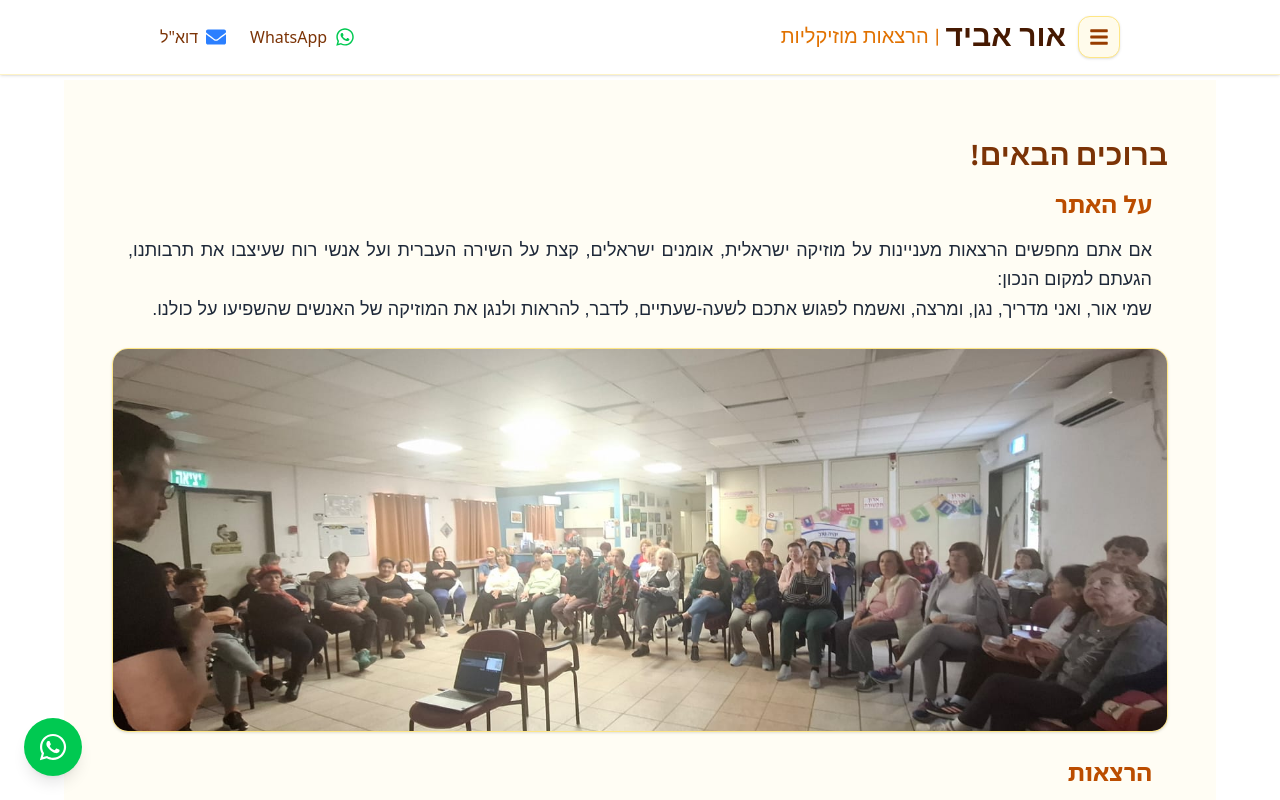
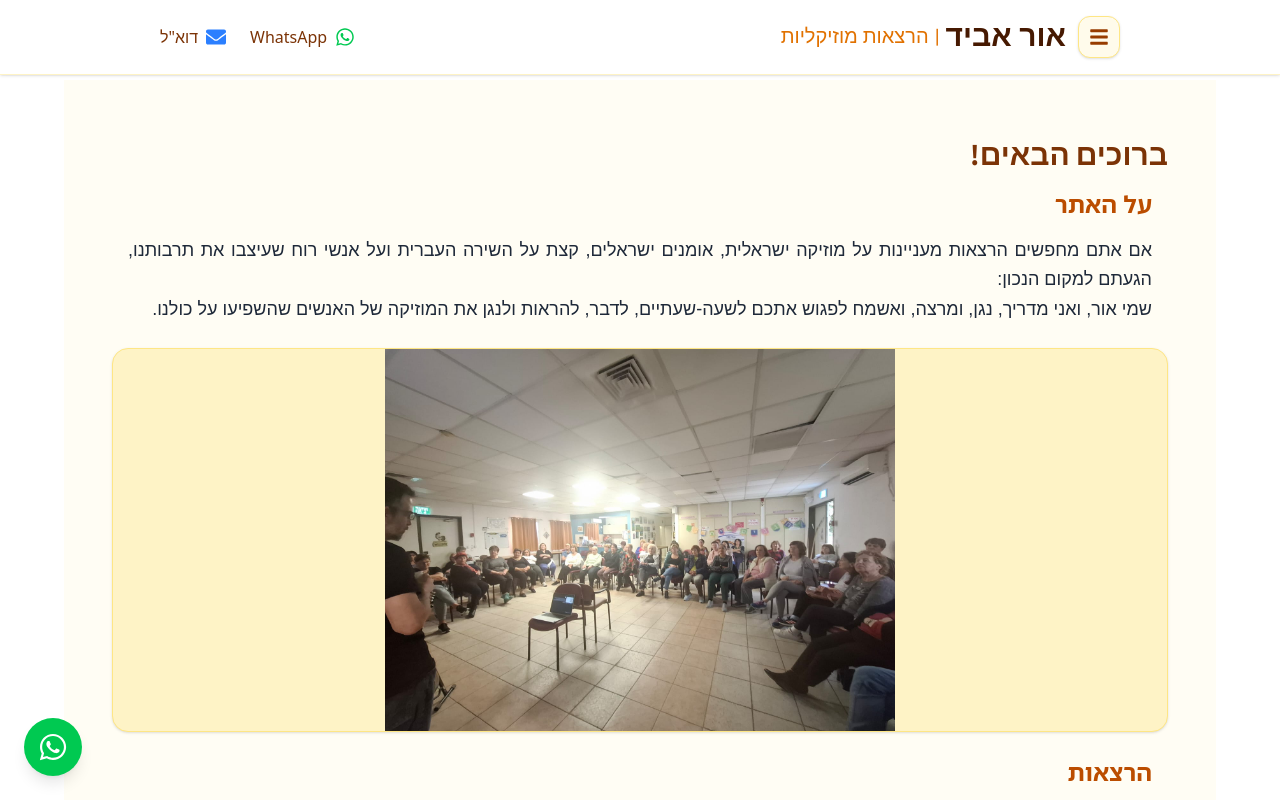
Before and after one commit to Oravid85/mynewsite, a React (Vite) app: page /#/ in a window 1280 px wide. Shown: the top 800 px of the page. Built offline with nearby package versions, Linux system fonts and the light colour scheme; a web font is replaced by a local one.

Commit message:
דגכדגכ

```diff
--- a/src/components/Greeting.jsx
+++ b/src/components/Greeting.jsx
@@ -28,14 +28,20 @@ export function Greeting() {
           להראות ולנגן את המוזיקה של האנשים שהשפיעו על כולנו.
         </p>
 
-        {/* באנר תמונה רוחבי עם החלפה אוטומטית לפי סוג המסך */}
-        <div className="w-full h-56 sm:h-72 md:h-96 mx-auto my-6 px-4 md:px-0 overflow-hidden rounded-2xl shadow-sm border border-amber-200 bg-amber-100 flex items-center justify-center">
+        {/* באנר תמונה רוחבי עדין ומזמין - שימוש בתגית <picture> */}
+<div className="w-full h-64 sm:h-80 md:h-96 mx-auto my-6 px-4 md:px-0 overflow-hidden rounded-2xl shadow-sm border border-amber-200 bg-amber-100 flex items-center justify-center">
   <picture className="w-full h-full">
-            <source media="(min-width: 768px)" srcSet={or_06} />
+    {/* הגדרה לדסקטופ */}
+    <source
+      media="(min-width: 768px)"
+      srcSet={or_06}
+    />
+
+    {/* הגדרת ברירת מחדל (למובייל) - שינוי ל-object-contain ו-object-top */}
     <img
       src={or_04}
       alt="אור אביד בהרצאה מוזיקלית"
-              className="w-full h-full object-cover object-center transition-transform duration-700 hover:scale-105"
+      className="w-full h-full object-contain object-top transition-transform duration-700 hover:scale-105"
     />
   </picture>
 </div>
```
Lines whose indentation alone changed are shown as unchanged.
